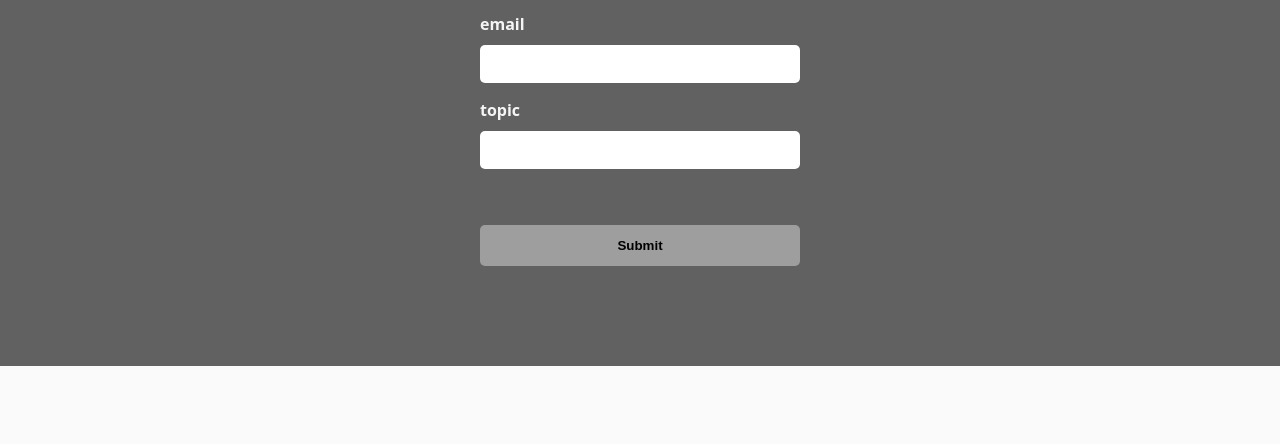
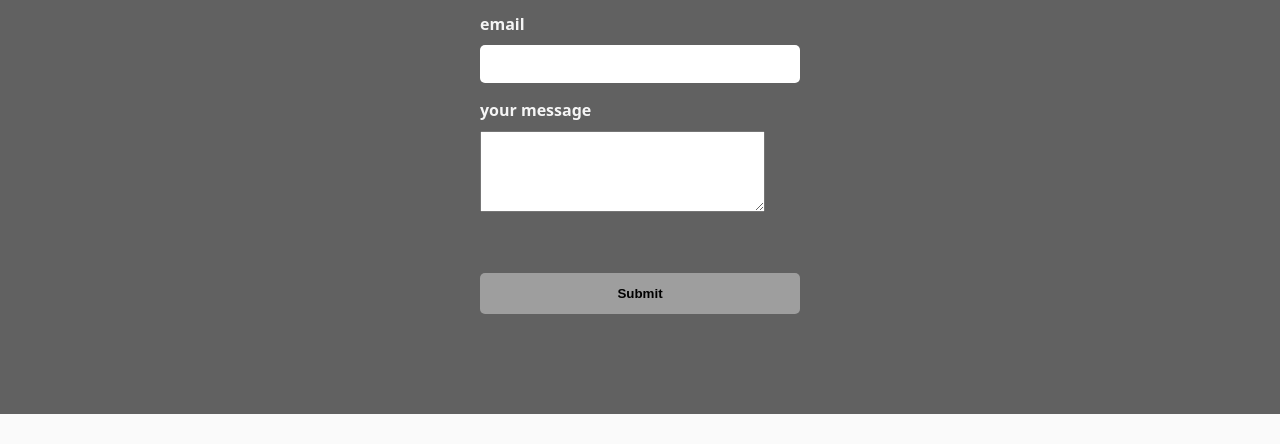
Before and after one commit to MauritzLM/template_site_4, an Eleventy site: page src/index.html in a window 1280 px wide. Shown: the part 5432-5876 px from the top of the page. Built offline with nearby package versions, Linux system fonts and the light colour scheme; Eleventy itself is replaced by a stand-in of ours; files that its build step writes are made by us from their sources.

Commit message:
changed last input to text area

```diff
--- a/src/_includes/components/contactForm.html
+++ b/src/_includes/components/contactForm.html
@@ -18,8 +18,8 @@
             </div>
 
             <div>
-                <label for="topic">topic</label>
-                <input type="text" name="topic" id="topic">
+                <label for="message">your message</label>
+                <textarea name="message" id="message" rows="5" cols="33"></textarea>
             </div>
 
             <button class="cs-button">Submit</button>
```
